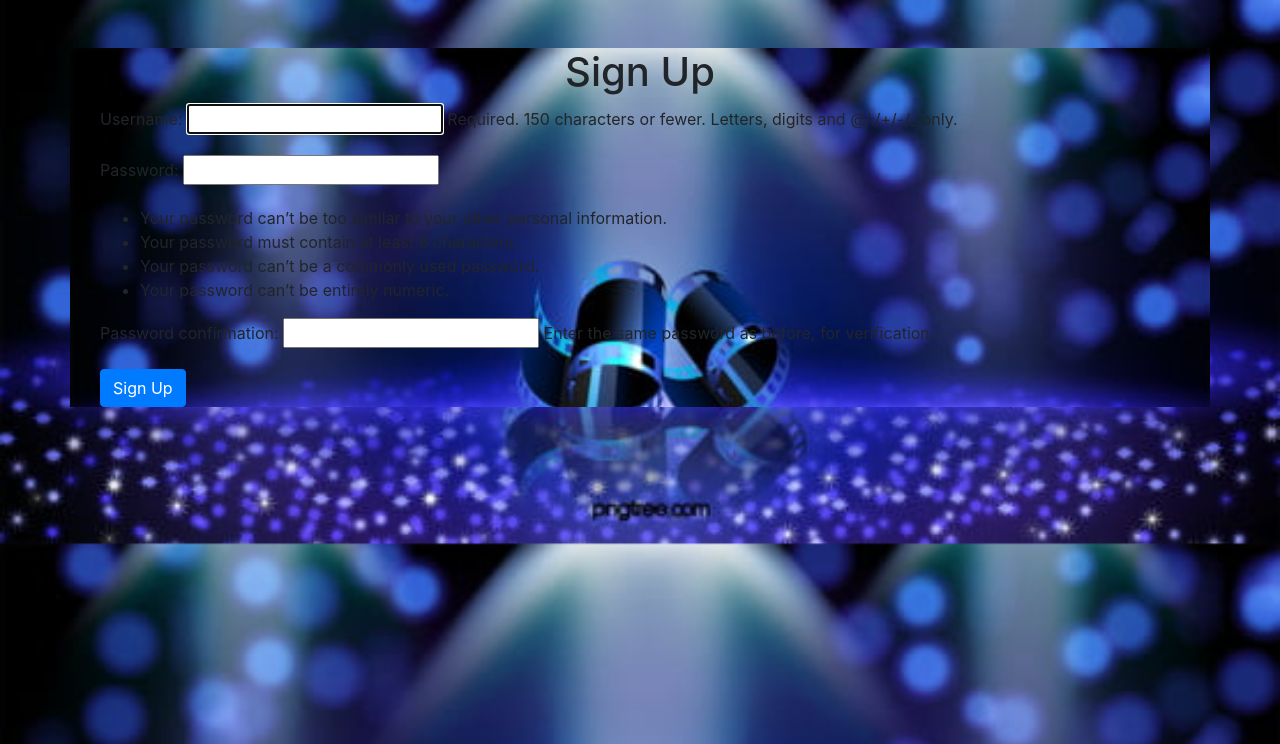
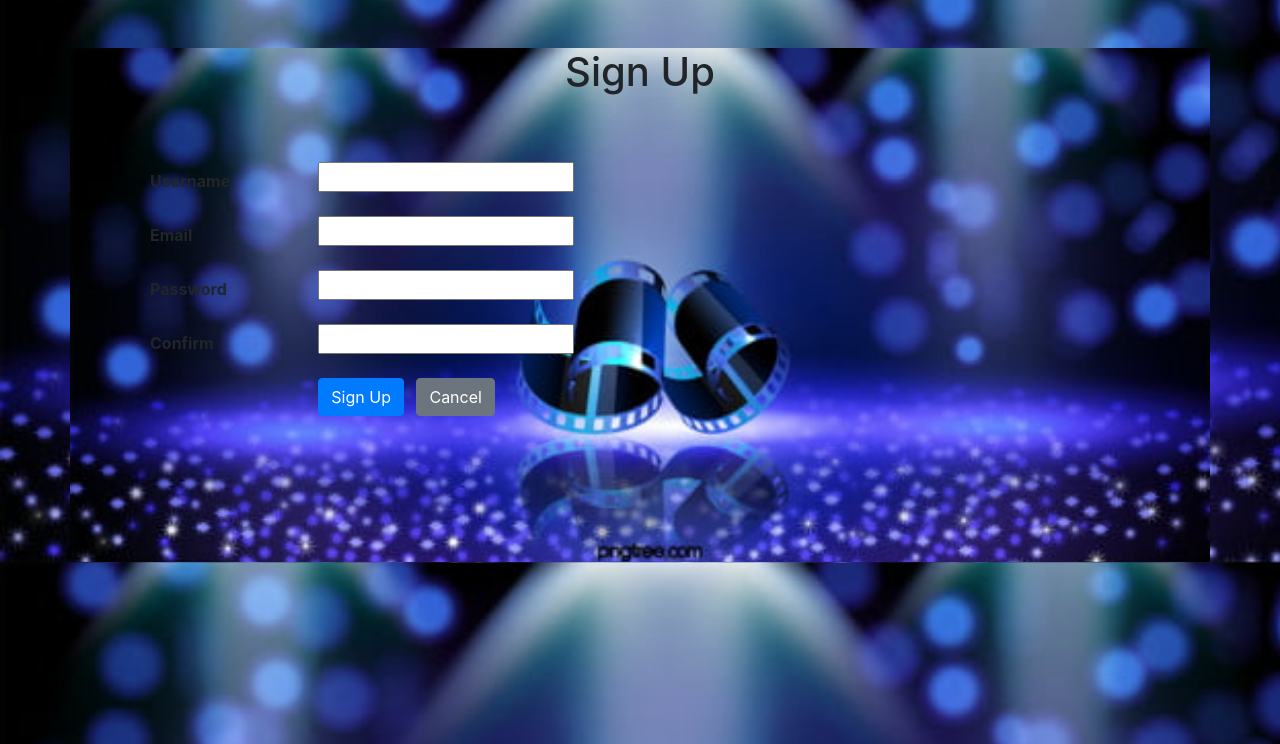
Before and after one commit to SoftCysec/Livity-Movie-Shop, a Django app: page /accounts/signup/ in a window 1280 px wide. Shown: the part 56-800 px from the top of the page. Run offline with Django 4.2, Linux system fonts and the light colour scheme; some libraries are stand-ins or nearby versions.

Commit message:
registration form modified

```diff
--- a/LivityDB/settings.py
+++ b/LivityDB/settings.py
@@ -83,7 +83,7 @@ WSGI_APPLICATION = 'LivityDB.wsgi.application'
 DATABASES = {
     'default': {
         'ENGINE': 'django.db.backends.sqlite3',
-        'NAME': BASE_DIR / 'db.sqlite3',
+        'NAME': os.path.join(BASE_DIR, 'db.sqlite3'),
     }
 }
 
--- a/accounts/forms.py
+++ b/accounts/forms.py
@@ -2,22 +2,19 @@ from django import forms
 from django.contrib.auth.models import User
 
 class SignUpForm(forms.ModelForm):
-    password = forms.CharField(widget=forms.PasswordInput)
-    confirm_password = forms.CharField(widget=forms.PasswordInput)
+    password1 = forms.CharField(widget=forms.PasswordInput())
+    password2 = forms.CharField(widget=forms.PasswordInput(), label="Confirm password")
+
     class Meta:
         model = User
-        fields = ['username', 'email', 'password']
+        fields = ['username', 'email', 'password1', 'password2']
 
-    def clean(self):
-        cleaned_data = super(SignUpForm, self).clean()
-        password = cleaned_data.get("password")
-        confirm_password = cleaned_data.get("confirm_password")
+    def clean_password2(self):
+        cd = self.cleaned_data
+        if cd['password1'] != cd['password2']:
+            raise forms.ValidationError("Passwords don't match")
+        return cd['password2']
 
-        if password != confirm_password:
-            raise forms.ValidationError(
-                "password and confirm_password does not match"
-            )
-
-class LoginForm(forms.Form):
+class LogInForm(forms.Form):
     username = forms.CharField()
-    password = forms.CharField(widget=forms.PasswordInput)
+    password = forms.CharField(widget=forms.PasswordInput())
--- a/accounts/models.py
+++ b/accounts/models.py
@@ -1,7 +1,6 @@
 from django.db import models
 from django.contrib.auth.models import User
 
-# Create your models here.
 class Profile(models.Model):
     user = models.OneToOneField(User, on_delete=models.CASCADE)
     image = models.ImageField(default='default.jpg', upload_to='profile_pics')
--- a/accounts/urls.py
+++ b/accounts/urls.py
@@ -3,6 +3,7 @@ from . import views
 
 urlpatterns = [
     path('signup/', views.signup, name='signup'),
+    path('', views.cancel_url, name='cancel_url'),
     path('login/', views.login_view, name='login'),
     path('logout/', views.logout_view, name='logout'),
 ]
--- a/accounts/views.py
+++ b/accounts/views.py
@@ -1,36 +1,46 @@
 from django.shortcuts import render, redirect
+from django.contrib import messages
 from django.contrib.auth.forms import UserCreationForm
 from django.contrib.auth import authenticate, login, logout
-from accounts.decorators import authenticated_user_required
+from accounts.decorators import login_required
+from accounts.forms import LogInForm, SignUpForm
 
 def signup(request):
     if request.method == 'POST':
-        form = UserCreationForm(request.POST)
+        form = SignUpForm(request.POST)
         if form.is_valid():
             form.save()
             username = form.cleaned_data.get('username')
-            raw_password = form.cleaned_data.get('password1')
+            raw_password = form.cleaned_data.get('password')
             user = authenticate(username=username, password=raw_password)
             login(request, user)
             return redirect('myapp:index')
     else:
-        form = UserCreationForm()
+        form = SignUpForm()
     return render(request, 'signup.html', {'form': form})
 
-@authenticated_user_required
+
+@login_required
 def login_view(request):
     if request.method == 'POST':
-        username = request.POST['username']
-        password = request.POST['password']
-        user = authenticate(request, username=username, password=password)
-        if user is not None:
-            login(request, user)
-            return redirect('myapp:index')
-        else:
-            return render(request, 'login.html', {'error': 'Invalid login'})
+        form = LogInForm(request.POST)
+        if form.is_valid():
+            username = form.cleaned_data.get('username')
+            password = form.cleaned_data.get('password')
+            user = authenticate(username=username, password=password)
+            if user is not None:
+                login(request, user)
+                return redirect('myapp:index')
+            else:
+                messages.error(request, 'Invalid username or password')
     else:
-        return render(request, 'login.html')
+        form = LogInForm()
+    return render(request, 'login.html', {'form': form})
 
 def logout_view(request):
     logout(request)
     return redirect('myapp:index')
+
+
+def cancel_url(request):
+    return redirect('myapp:index')
--- a/templates/signup.html
+++ b/templates/signup.html
@@ -2,11 +2,68 @@
 
 {% block content %}
   <div class="container mt-5">
-    <h1 class="text-center">Sign Up</h1>
-    <form method="post" novalidate>
+    <h1 class="text-center mb-3">Sign Up</h1>
+    <form method="post" action={% url 'login' %} novalidate style="padding: 50px; border-radius: 50px;height: 450px;">
       {% csrf_token %}
-      {{ form.as_p }}
-      <button type="submit" class="btn btn-primary">Sign Up</button>
+      <div class="form-group row">
+        <label for="id_username" class="col-sm-2 col-form-label" style="font-weight: bold;">Username</label>
+        <div class="col-sm-10">
+          {{ form.username }}
+          {% if form.username.errors %}
+            <div class="invalid-feedback">
+              {% for error in form.username.errors %}
+                {{ error }}
+              {% endfor %}
+            </div>
+          {% endif %}
+        </div>
+      </div>
+      <div class="form-group row">
+        <label for="id_email" class="col-sm-2 col-form-label" style="font-weight: bold;">Email</label>
+        <div class="col-sm-10">
+          {{ form.email }}
+          {% if form.email.errors %}
+            <div class="invalid-feedback">
+              {% for error in form.email.errors %}
+                {{ error }}
+              {% endfor %}
+            </div>
+          {% endif %}
+        </div>
+      </div>
+      <div class="form-group row">
+        <label for="id_password1" class="col-sm-2 col-form-label" style="font-weight: bold;">Password</label>
+        <div class="col-sm-10">
+          {{ form.password1 }}
+          {% if form.password1.errors %}
+            <div class="invalid-feedback">
+              {% for error in form.password1.errors %}
+                {{ error }}
+              {% endfor %}
+            </div>
+          {% endif %}
+        </div>
+      </div>
+      <div class="form-group row">
+        <label for="id_password2" class="col-sm-2 col-form-label" style="font-weight: bold;">Confirm</label>
+        <div class="col-sm-10">
+          {{ form.password2 }}
+          {% if form.password2.errors %}
+            <div class="invalid-feedback">
+              {% for error in form.password2.errors %}
+                {{ error }}
+              {% endfor %}
+            </div>
+          {% endif %}
+        </div>
+      </div>
+      <div class="form-group row">
+        <div class="col-sm-2 col-form-button"></div>
+        <div class="col-sm-10">
+          <button type="submit" class="btn btn-primary mr-2">Sign Up</button>
+          <a href="{% url 'cancel_url' %}" class="btn btn-secondary">Cancel</a>
+        </div>
+      </div>
     </form>
   </div>
 {% endblock %}
```
Also changed, not shown: accounts/decorators.py (+18 -8 lines), myapp/utils.py (+12 -0 lines), myapp/views.py (+2 -9 lines), templates/login.html (+34 -3 lines), templates/logout.html (+9 -3 lines), db.sqlite3.
